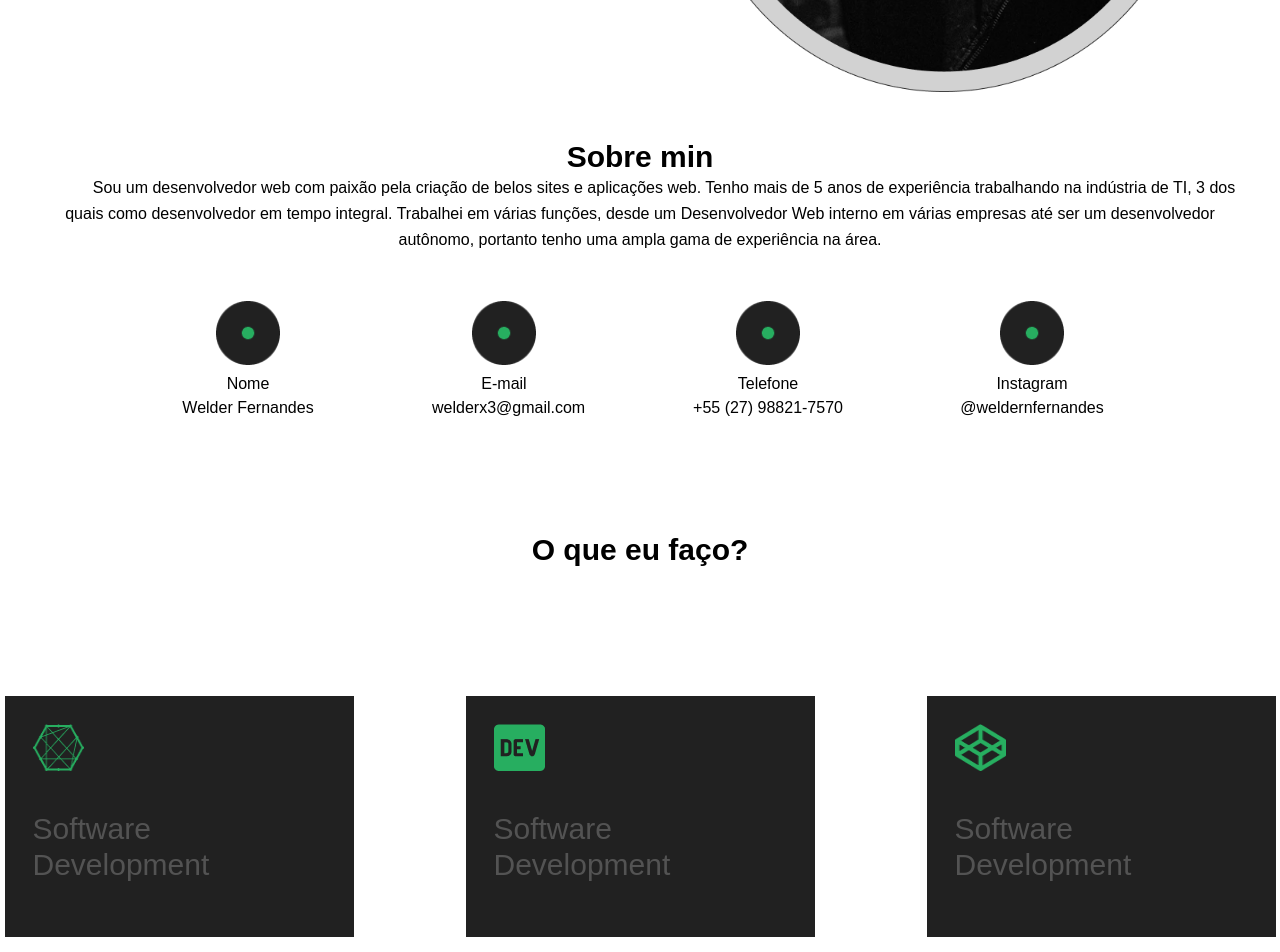
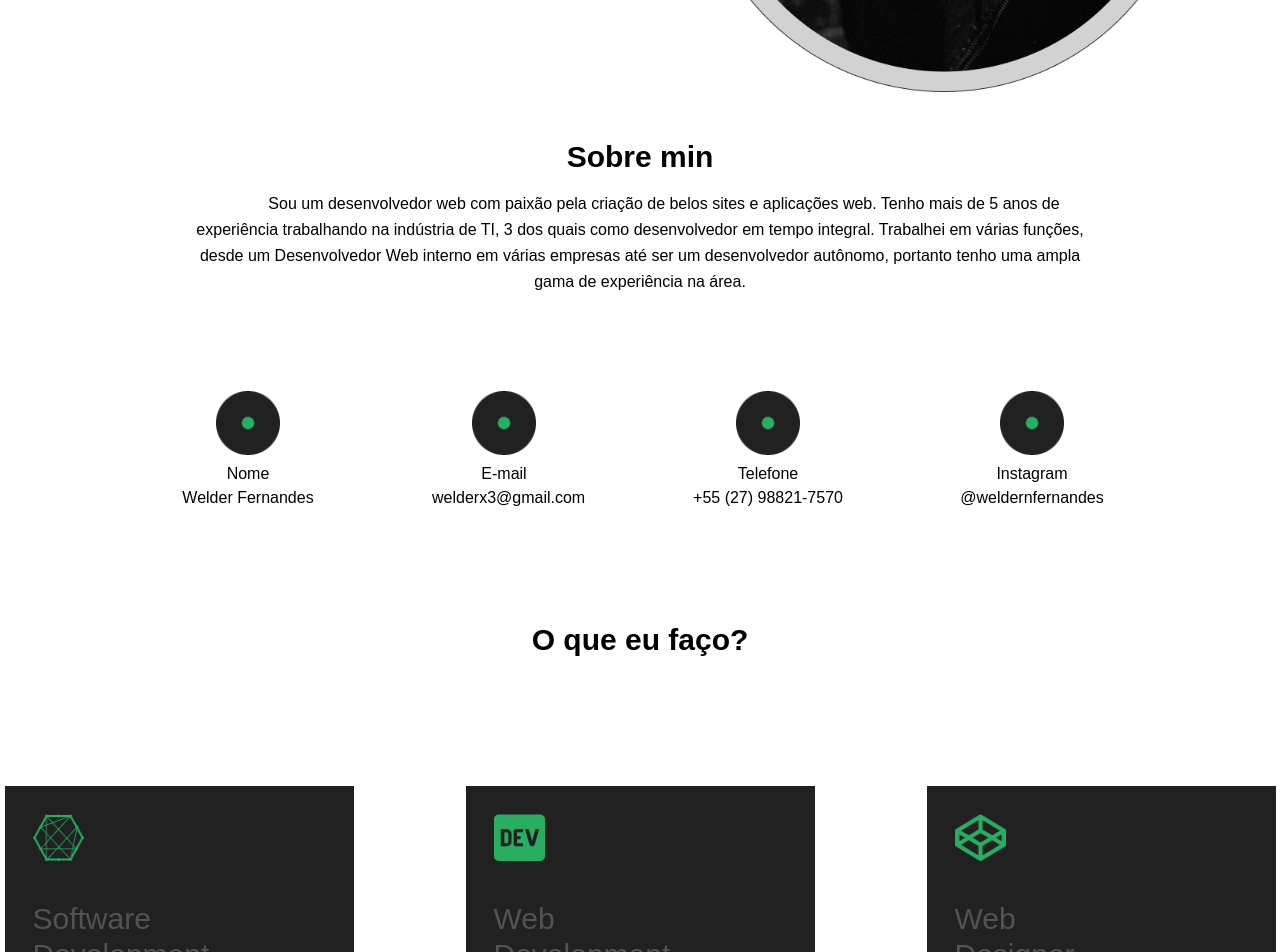
Before and after one commit to WelderFernandes/portfolio-me, a Next.js app: page / in a window 1280 px wide. Shown: the part 480-1432 px from the top of the page. Built offline with nearby package versions, Linux system fonts and the light colour scheme.

Commit message:
feat: ajuste

```diff
--- a/src/components/About/index.tsx
+++ b/src/components/About/index.tsx
@@ -2,9 +2,9 @@ import Image from "next/image";
 
 export function About() {
 	return (
-		<div className="my-10">
-			<div className="text-center">
-				<h1 className="text-3xl font-bold">Sobre min</h1>
+		<div className="my-10 flex justify-items-center flex-col items-center">
+			<div className="text-center sm:w-9/12 ">
+				<h1 className="text-3xl font-bold mb-4">Sobre min</h1>
 				<p className="indent-12 leading-relaxed">
 					Sou um desenvolvedor web com paixão pela criação de belos sites e
 					aplicações web. Tenho mais de 5 anos de experiência trabalhando na
@@ -16,7 +16,7 @@ export function About() {
 			</div>
 
 			<div
-				className=" my-12
+				className=" mt-24
                             flex
                             flex-col
                             justify-center
--- a/src/components/Imake/index.tsx
+++ b/src/components/Imake/index.tsx
@@ -54,7 +54,7 @@ export function Imake() {
 				>
 					<Image src={DevPng} width={51} height={47} alt="Imake" />
 					<div className="">
-						<p>Software </p>
+						<p>Web </p>
 						<p>Development</p>
 					</div>
 				</div>
@@ -74,8 +74,8 @@ export function Imake() {
 				>
 					<Image src={WebPng} width={51} height={47} alt="Imake" />
 					<div className="">
-						<p>Software </p>
-						<p>Development</p>
+						<p>Web </p>
+						<p>Designer</p>
 					</div>
 				</div>
 			</div>
```
